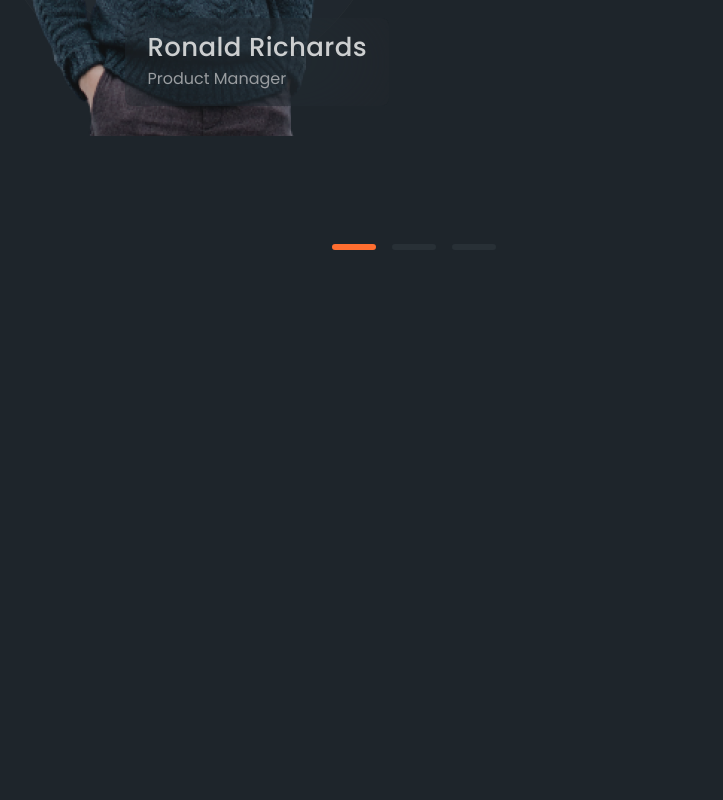
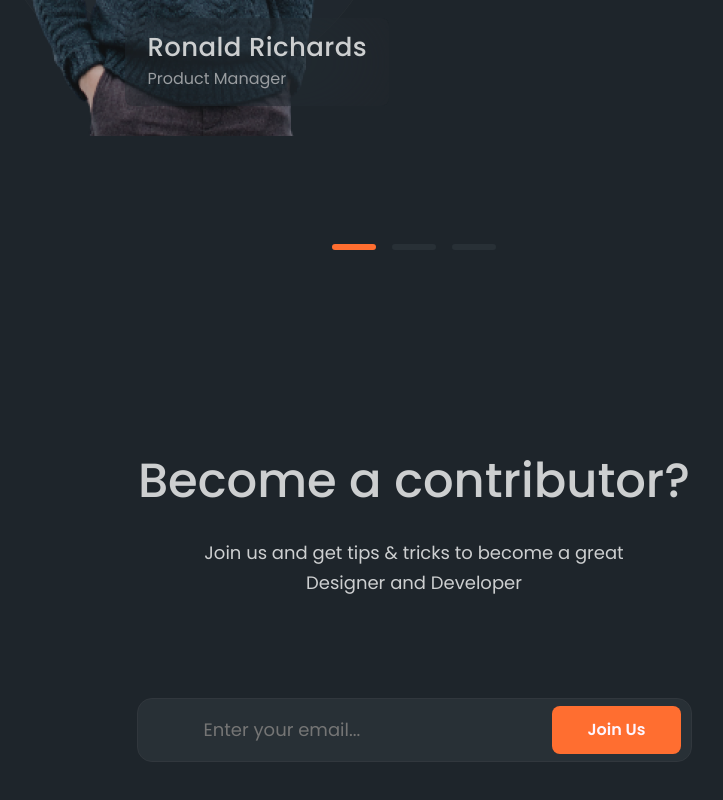
Before and after one commit to left9fet/any-tools, a website: page app/index.html in a window 1280 px wide. Shown: the part 3933-4733 px from the top of the page, without its empty margins (226-949 px from the left). Before the commit the page ends 4383 px from the top, so only its background shows below. Drawn offline with Linux system fonts and the light colour scheme.

Commit message:
done join section

```diff
--- a/app/index.html
+++ b/app/index.html
@@ -703,6 +703,24 @@
                 </div>
             </div>
         </div>
+        <section class="join">
+            <div class="_container join__container">
+                <div class="heading heading--center join__heading">
+                    <h2 class="heading__title">
+                        Become a contributor?
+                    </h2>
+                    <p class="heading__text">
+                        Join us and get tips & tricks to become a great Designer and Developer
+                    </p>
+                </div>
+                <form class="join__form">
+                    <div class="search-box join__search-box">
+                        <input class="search-box__input" type="text" placeholder="Enter your email...">
+                        <button class="search-box__btn" type="submit">Join Us</button>
+                    </div>
+                </form>
+            </div>
+        </section>
     </main>
 
 
--- a/app/scss/style.scss
+++ b/app/scss/style.scss
@@ -558,3 +558,21 @@
         }
     }
 }
+
+
+// JOIN ================================================
+
+
+.join {
+    margin: 200px 0;
+
+    &__container {
+        max-width: 575px;
+    }
+}
+
+.join__heading {
+    &:not(:last-child) {
+        margin-bottom: 100px;
+    }
+}
```
Also changed, not shown: app/css/style.min.css.
